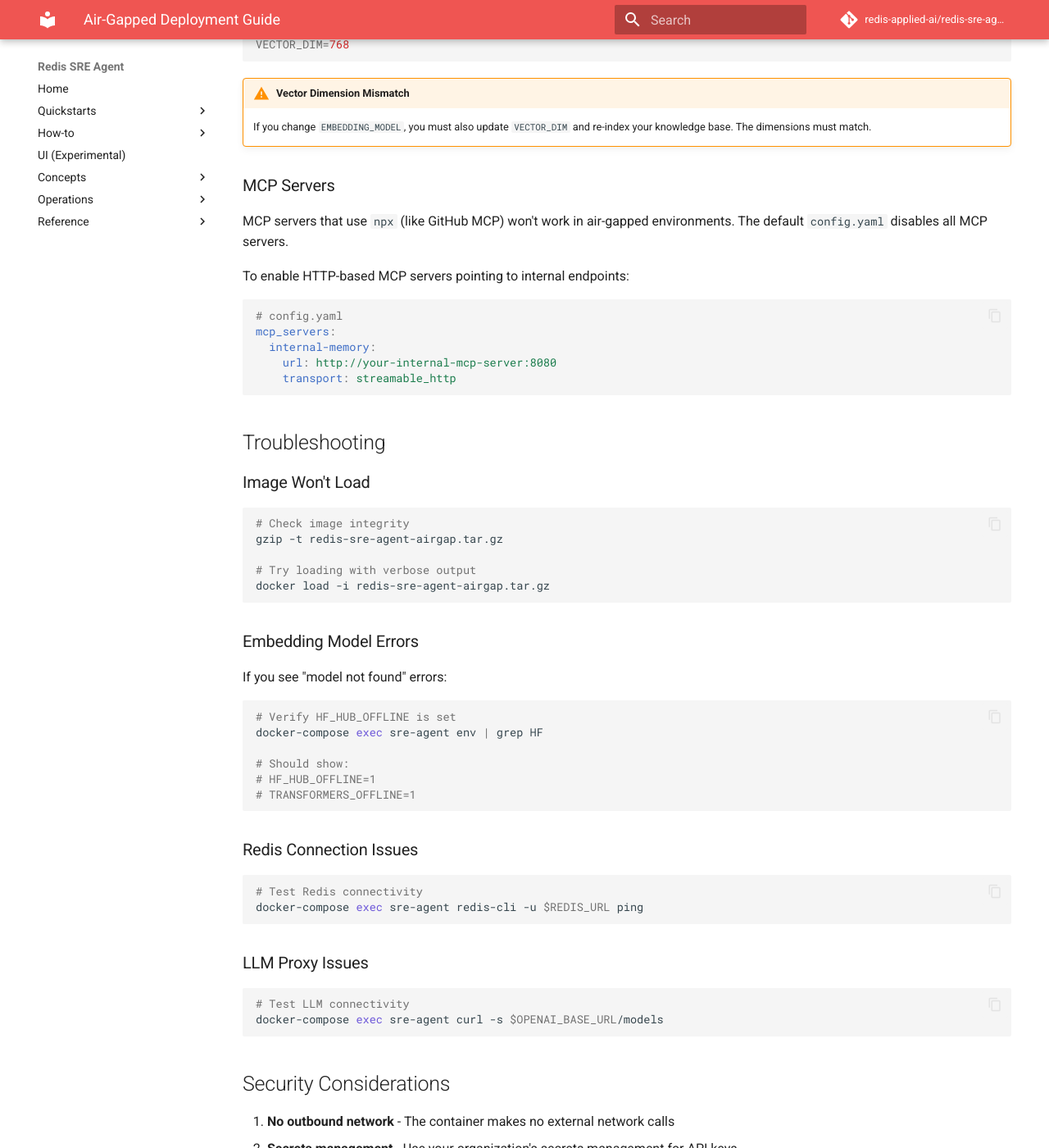
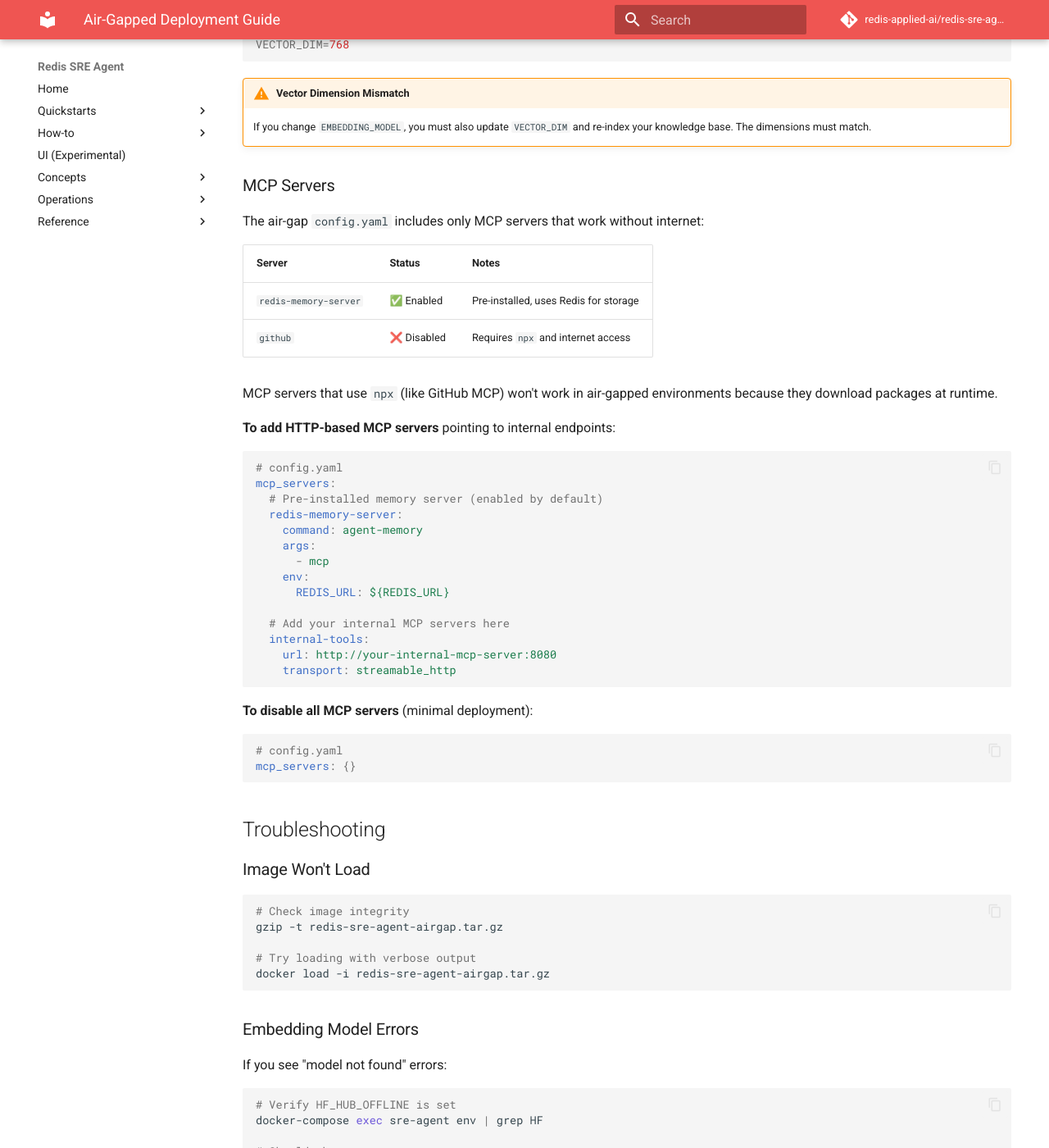
Before and after one commit to redis-applied-ai/redis-sre-agent, an MkDocs documentation site: the page built from docs/operations/airgap-deployment.md, in a window 1280 px wide and 1400 px high, scrolled down 4561 px. Shown: the whole window at 82% size. Built offline with MkDocs 1.6.1 and Material for MkDocs 9.7.7, drawn with Linux system fonts in a browser that asks for light colours; comment, search, counter and statistics services are not loaded.

Commit message:
Add MCP server configuration for air-gap deployment

````diff
--- a/docs/operations/airgap-deployment.md
+++ b/docs/operations/airgap-deployment.md
@@ -207,17 +207,40 @@
 
 ### MCP Servers
 
+The air-gap `config.yaml` includes only MCP servers that work without internet:
+
+| Server | Status | Notes |
+|--------|--------|-------|
+| `redis-memory-server` | ✅ Enabled | Pre-installed, uses Redis for storage |
+| `github` | ❌ Disabled | Requires `npx` and internet access |
+
 MCP servers that use `npx` (like GitHub MCP) won't work in air-gapped
-environments. The default `config.yaml` disables all MCP servers.
+environments because they download packages at runtime.
 
-To enable HTTP-based MCP servers pointing to internal endpoints:
+**To add HTTP-based MCP servers** pointing to internal endpoints:
 
 ```yaml
 # config.yaml
 mcp_servers:
-  internal-memory:
+  # Pre-installed memory server (enabled by default)
+  redis-memory-server:
+    command: agent-memory
+    args:
+      - mcp
+    env:
+      REDIS_URL: ${REDIS_URL}
+
+  # Add your internal MCP servers here
+  internal-tools:
     url: http://your-internal-mcp-server:8080
     transport: streamable_http
+```
+
+**To disable all MCP servers** (minimal deployment):
+
+```yaml
+# config.yaml
+mcp_servers: {}
 ```
 
 ## Troubleshooting
````
Also changed, not shown: config.airgap.yaml (added, +76 -0 lines), 2 other files.
